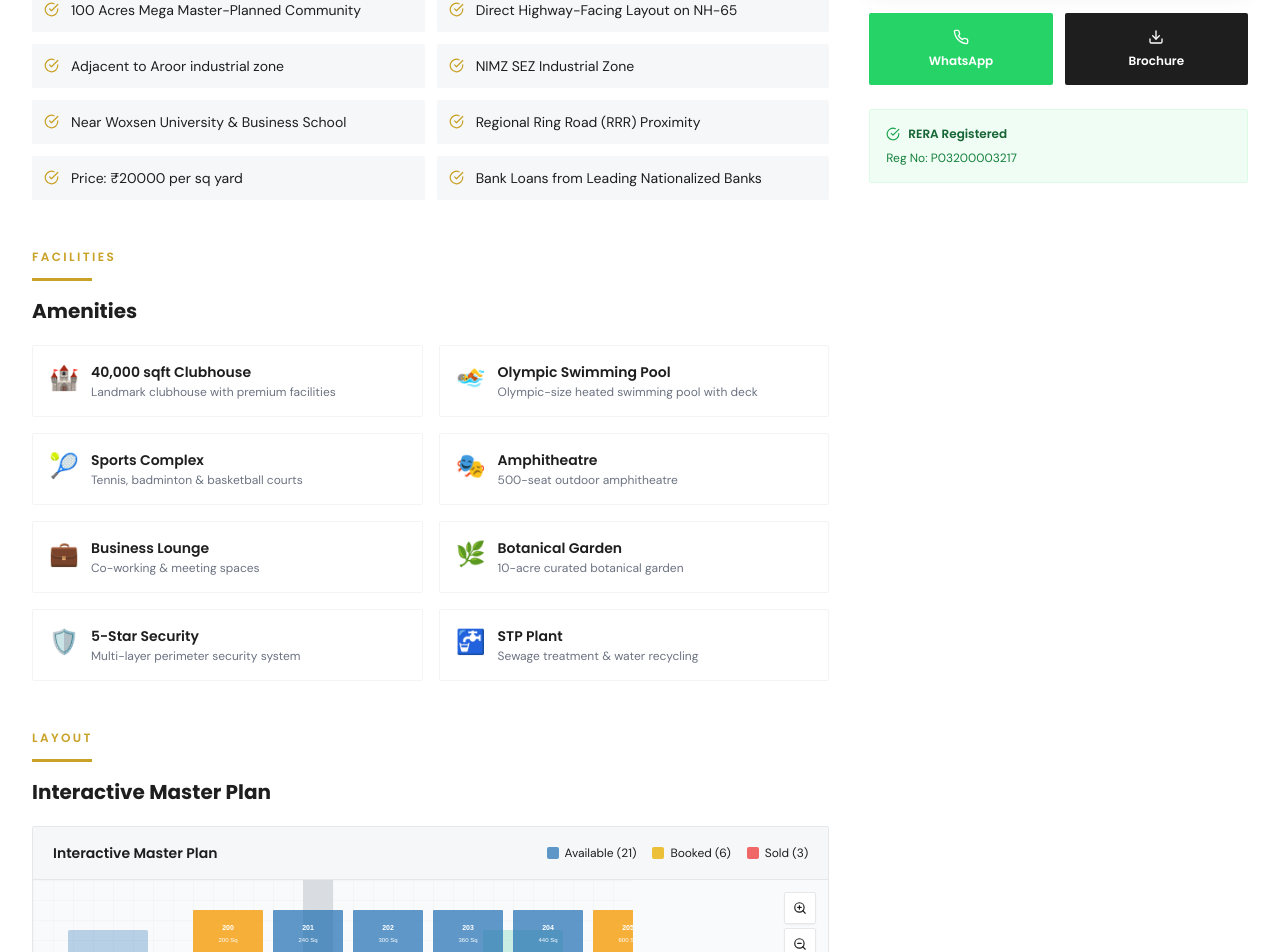
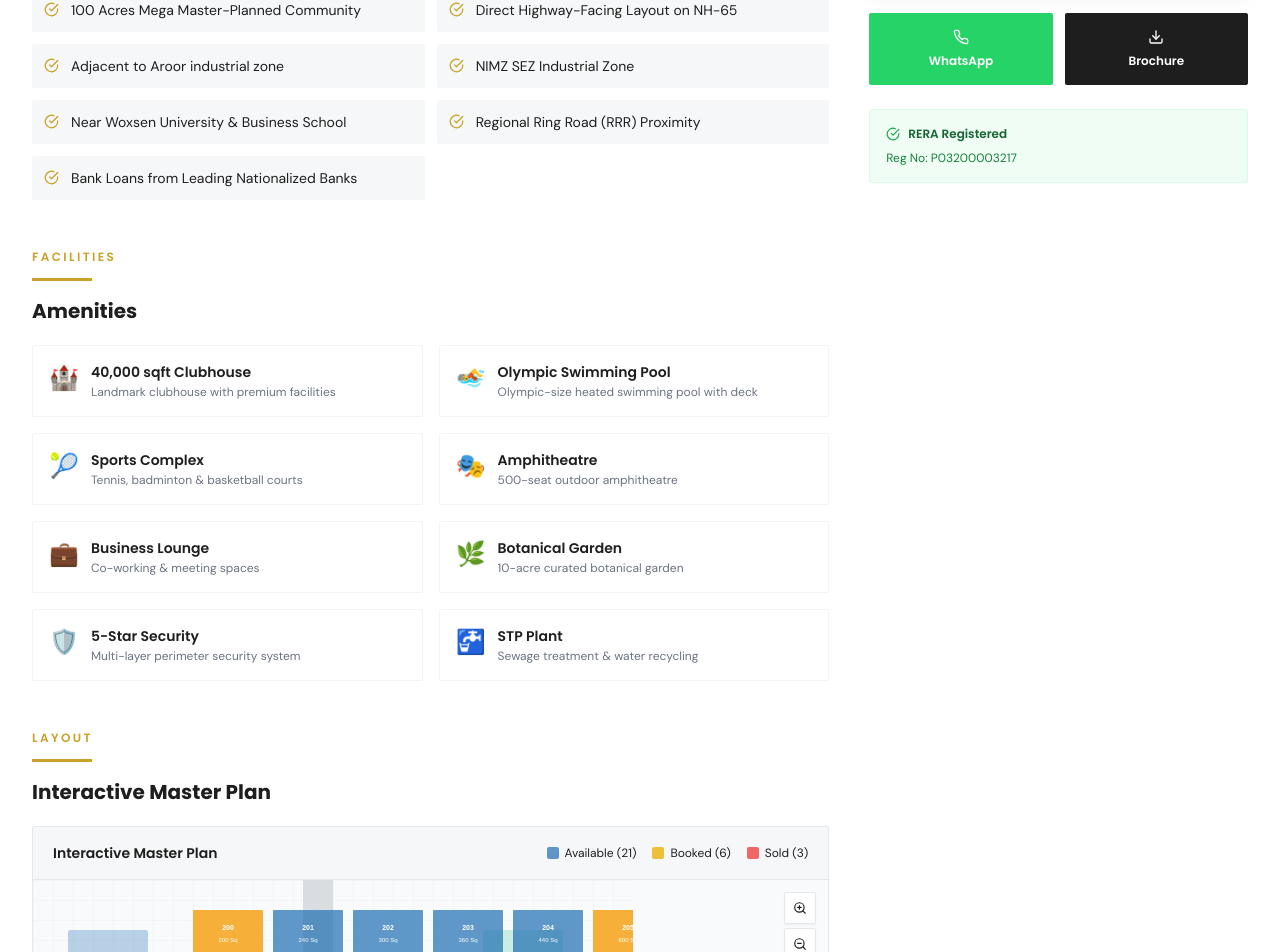
Before and after one commit to sendermail029-cpu/gemgroups, a Next.js app: page /projects/infiniti-counti in a window 1280 px wide. Shown: the part 1143-2095 px from the top of the page. Built offline with nearby package versions, Linux system fonts and the light colour scheme.

Commit message:
Remove duplicate Infiniti Counti price highlight

```diff
--- a/src/data/projects.ts
+++ b/src/data/projects.ts
@@ -122,7 +122,7 @@ With a spectacular 40,000 sqft clubhouse and world-class amenities, this communi
       'NIMZ SEZ Industrial Zone',
       'Near Woxsen University & Business School',
       'Regional Ring Road (RRR) Proximity',
-      'Price: ₹20000 per sq yard',
+
       'Bank Loans from Leading Nationalized Banks',
     ],
     amenities: [
```
